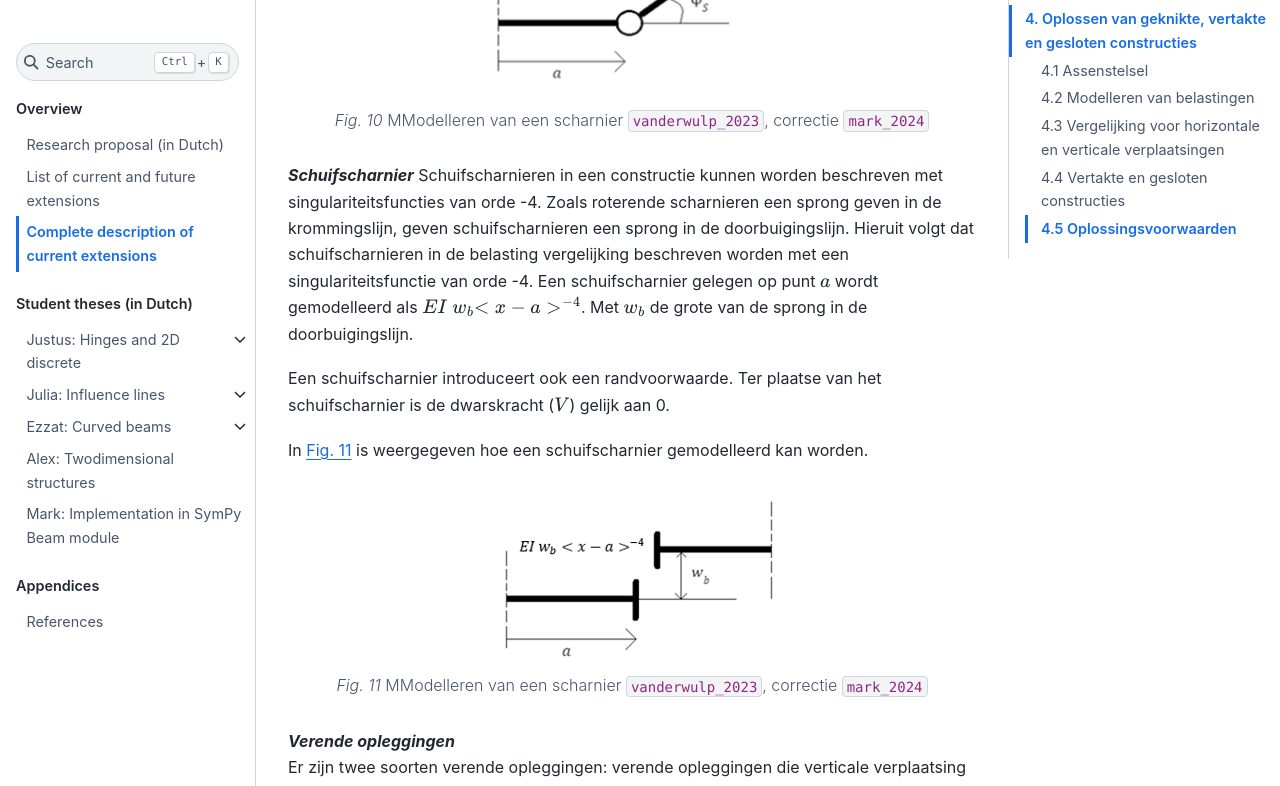
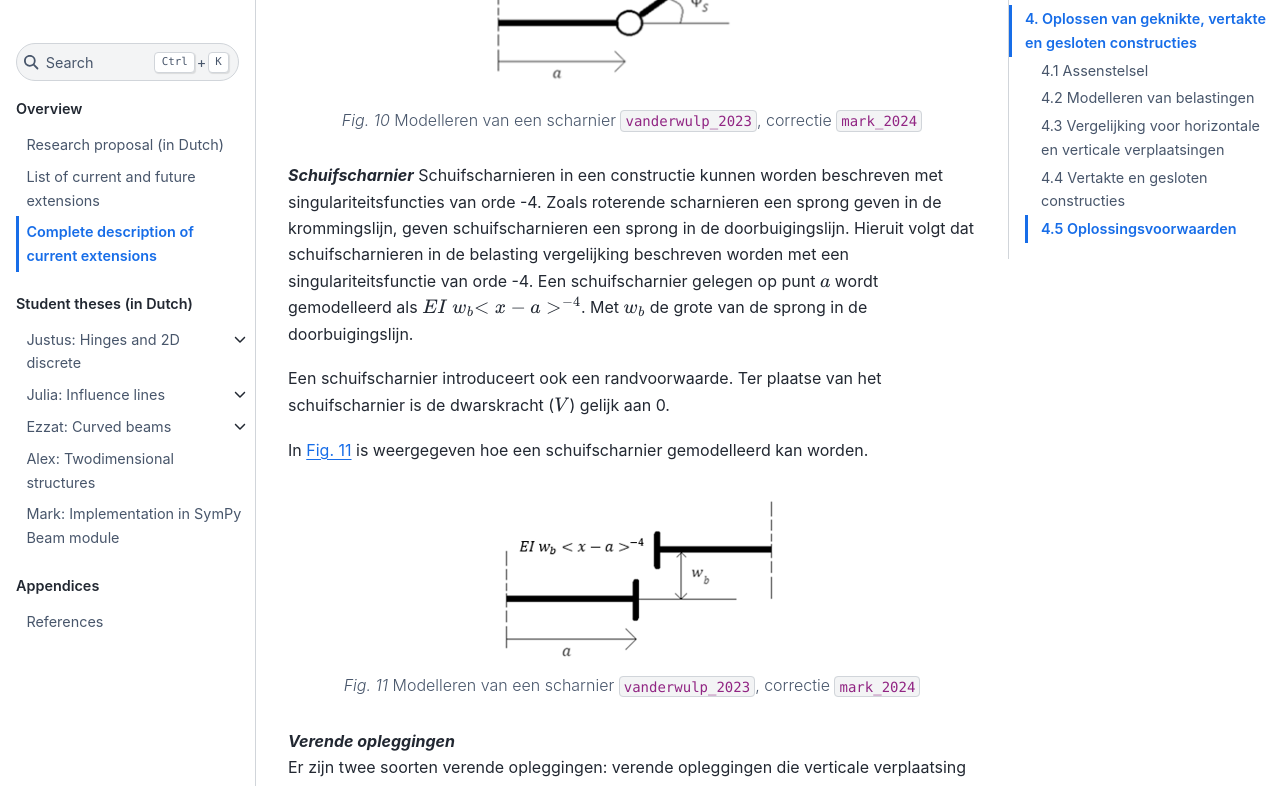
Before and after one commit to TeachBooks/Macaulays_method, a Jupyter Book: the page built from book/current_extensions.md, in a window 1280 px wide and 1400 px high, scrolled down 6897 px. Shown: the part 150-936 px from the top of the window. Built offline with Jupyter Book 1.0.4 settings and Sphinx 7.4.7 and the Sphinx Book theme 1.1.4, drawn with Linux system fonts in a browser that asks for light colours; pages that are not in the unit, such as notebooks, are missing from menus; comment, search, counter and statistics services are not loaded; cross-references to code outside the pages are shown as plain code.

Commit message:
Update current_extensions.md

````diff
--- a/book/current_extensions.md
+++ b/book/current_extensions.md
@@ -212,7 +212,7 @@ width: 300
 name: Figuur_9
 align: center
 ---
-MModelleren van een scharnier {cite:p}`vanderwulp_2023`, correctie {cite:p}`mark_2024`
+Modelleren van een scharnier {cite:p}`vanderwulp_2023`, correctie {cite:p}`mark_2024`
 ```
 
 
@@ -229,7 +229,7 @@ width: 300
 name: Figuur_10
 align: center
 ---
-MModelleren van een scharnier {cite:p}`vanderwulp_2023`, correctie {cite:p}`mark_2024`
+Modelleren van een scharnier {cite:p}`vanderwulp_2023`, correctie {cite:p}`mark_2024`
 ```
 
 
````
